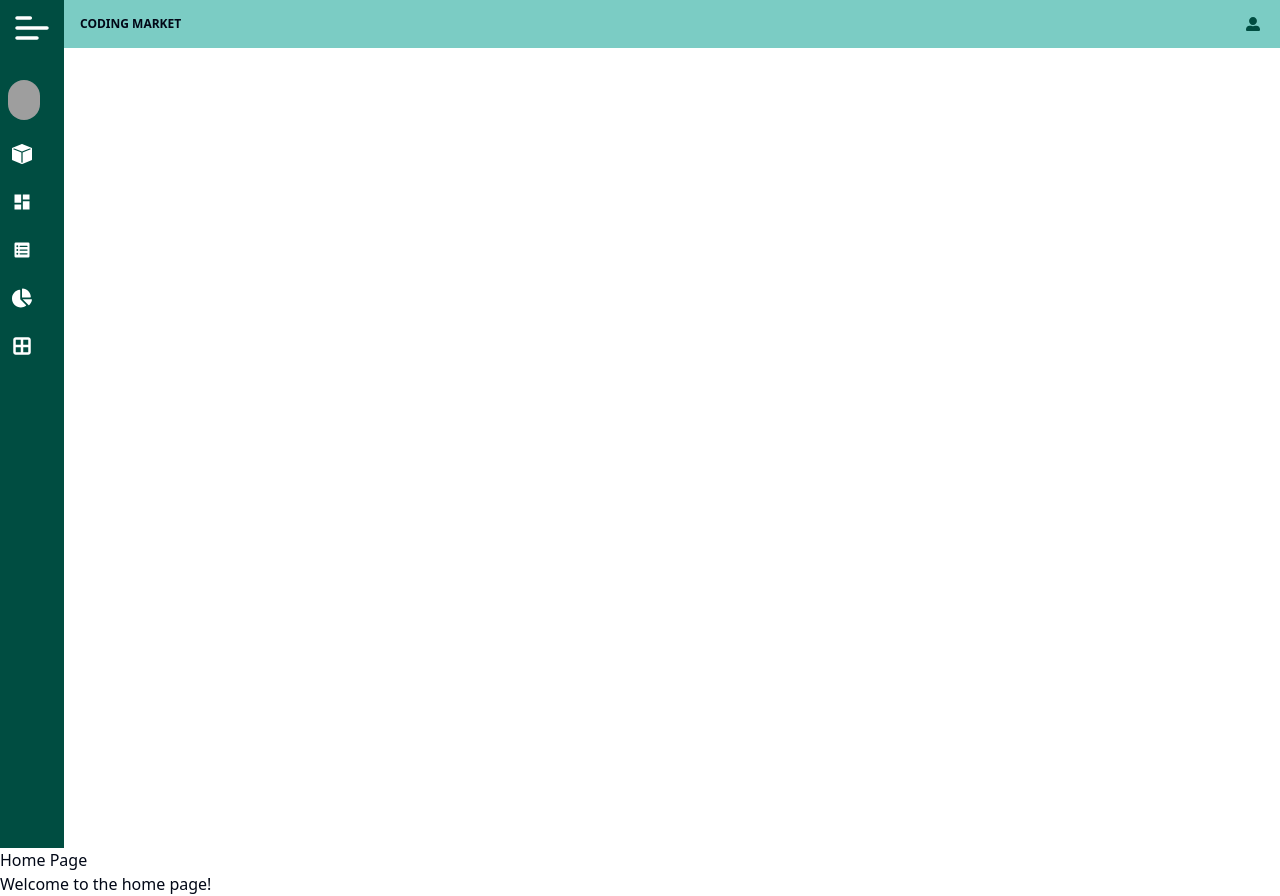
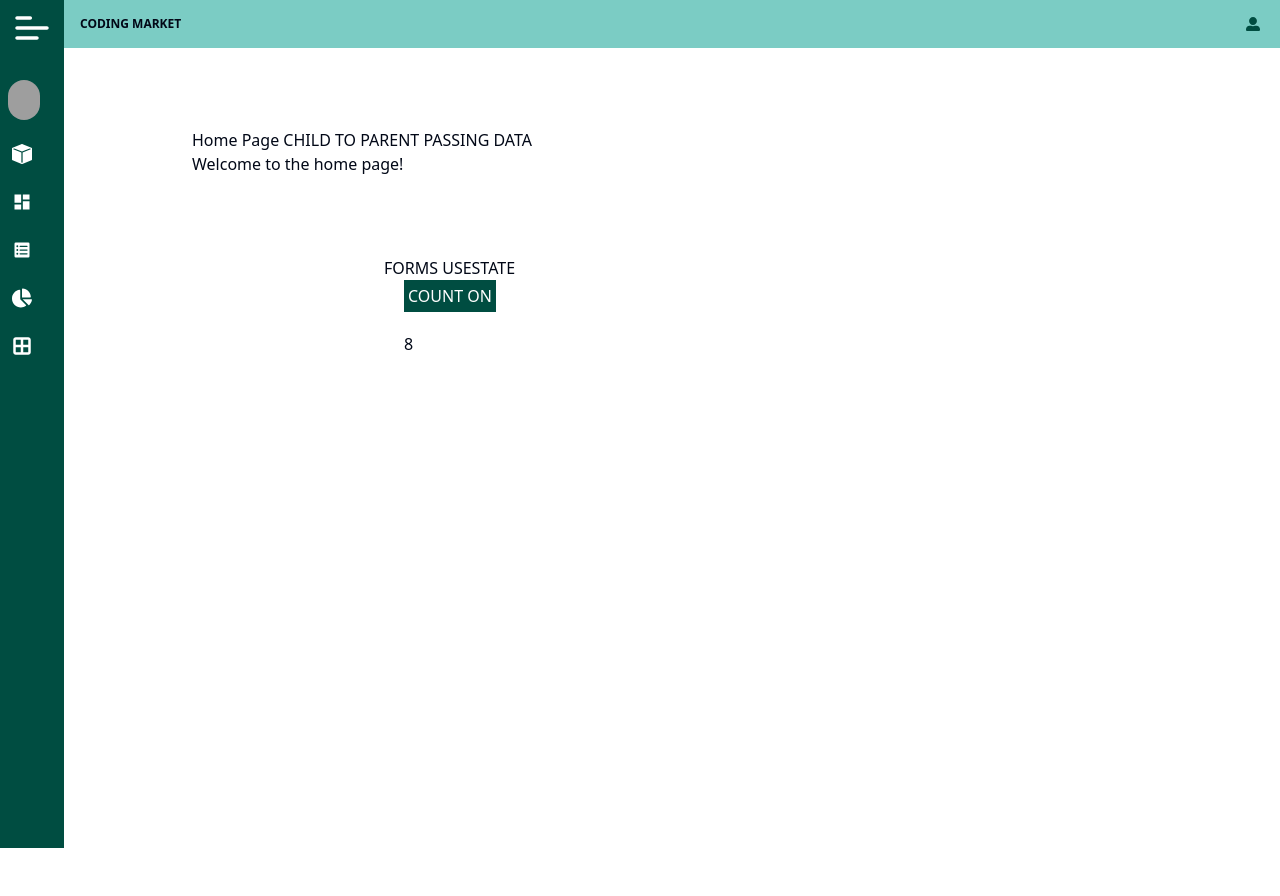
Before and after one commit to wanpyn/React-Dashboard-Practice, a React (Vite) app: page / in a window 1280 px wide. After the commit the page ends 848 px from the top, so only its background shows below. Built offline with nearby package versions, Linux system fonts and the light colour scheme; grey boxes are pictures that could not be loaded.

Commit message:
added usecontext usestate useref usereducer etc

```diff
--- a/src/App.jsx
+++ b/src/App.jsx
@@ -1,8 +1,12 @@
+import React from "react";
 import { useState } from "react";
 import { Route, Routes } from "react-router-dom";
 import Dashboard from "./Dashboard";
 import Forms from "./Forms";
 import HomePage from "./HomePage";
+import UIElements from "./UIElements";
+import Charts from "./Charts";
+import Table from "./Table";
 
 function App() {
   const [isOpen, setIsOpen] = useState(false);
@@ -10,12 +14,13 @@ function App() {
   return (
     <div>
       <Dashboard isOpen={isOpen} setIsOpen={setIsOpen} />
-      <div className="content">
-        <Routes>
-          <Route path="/" element={<HomePage />} />
-          <Route path="/forms" element={<Forms />} />
-        </Routes>
-      </div>
+      <Routes>
+        <Route path="/" element={<HomePage />} />
+        <Route path="/forms" element={<Forms />} />
+        <Route path="/ui-elements" element={<UIElements />} />
+        <Route path="/charts" element={<Charts />} />
+        <Route path="/tables" element={<Table />} />
+      </Routes>
     </div>
   );
 }
--- /dev/null
+++ b/src/Charts.jsx
@@ -0,0 +1,19 @@
+import React, { useEffect, useRef } from "react";
+import HomePage from "./HomePage";
+
+const Charts = () => {
+  const ref = useRef();
+  useEffect(() => {
+    console.log(ref.current.offsetHeight);
+  });
+  return (
+    <div className="absolute pl-48 top-32">
+      <h1>CHARTS using UseRef</h1>
+      <br></br>
+      <br></br>
+      <h1 ref={ref}>HELLO CHECK CONSOLE FOR CORDINATES </h1>
+    </div>
+  );
+};
+
+export default Charts;
--- a/src/Dashboard.jsx
+++ b/src/Dashboard.jsx
@@ -1,15 +1,14 @@
 import React from "react";
 import Nav from "./Nav";
 import Sidebar from "./Sidebar";
+import Forms from "./Forms";
 
 const Dashboard = ({ isOpen, setIsOpen }) => {
   return (
     <>
       <div className="">
         <Nav isOpen={isOpen} setIsOpen={setIsOpen} />
-        <Sidebar isOpen={isOpen} />
-
-        {console.log("wadadadawdawd")}
+        <Sidebar isOpen={isOpen} /> {/* Render Sidebar outside of Routes */}
       </div>
     </>
   );
--- a/src/Forms.jsx
+++ b/src/Forms.jsx
@@ -1,18 +1,31 @@
-import React from "react";
+import React, { useState, useEffect } from "react";
 
-const Forms = () => {
+import HomePage from "./HomePage";
+
+const Forms = (props) => {
+  const [count, setCount] = useState(8);
+  const increment = () => {
+    setCount((c) => c + 1);
+  };
+  function handledata(e) {
+    e.preventDefault();
+    props.getData(count);
+  }
+  useEffect(() => {
+    console.log(count);
+  }, [count]);
+
   return (
-    <div>
-      <h2>Forms Page</h2>
-      <form>
-        <label htmlFor="name">Name:</label>
-        <input type="text" id="name" name="name" />
-        <br />
-        <label htmlFor="email">Email:</label>
-        <input type="email" id="email" name="email" />
-        <br />
-        <button type="submit">Submit</button>
-      </form>
+    <div className=" absolute pl-48 top-32">
+      <h1>FORMS USESTATE</h1>
+      <button
+        className="bg-dark-green text-white p-1 ml-5"
+        onClick={increment}
+        onChange={handledata}
+      >
+        COUNT ON
+      </button>
+      <h1 className="p-5">{count}</h1>
     </div>
   );
 };
--- a/src/HomePage.jsx
+++ b/src/HomePage.jsx
@@ -1,10 +1,15 @@
 import React from "react";
+import Forms from "./Forms";
 
 const HomePage = () => {
+  function getData(data) {
+    console.log(data);
+  }
   return (
-    <div>
-      <h2>Home Page</h2>
+    <div className=" absolute pl-48 top-32">
+      <h2>Home Page CHILD TO PARENT PASSING DATA</h2>
       <p>Welcome to the home page!</p>
+      <Forms getData={getData} />
     </div>
   );
 };
--- a/src/Nav.jsx
+++ b/src/Nav.jsx
@@ -1,4 +1,4 @@
-import { useState } from "react";
+import { useEffect, useState } from "react";
 import { CgMenuLeft } from "react-icons/cg";
 import { FaUserAlt } from "react-icons/fa";
 import DropDownMenu from "./DropDownMenu";
@@ -20,6 +20,11 @@ const Nav = ({ isOpen, setIsOpen }) => {
         className="text-white text-5xl w-16 items-center pt-2 cursor-pointer"
         onClick={toggleMenuHandle}
       />
+      {useEffect(() => {
+        {
+          onclick = { toggleMenuHandle };
+        }
+      }, [toggleMenuHandle])}
       <h1 className="flex items-center flex-1 bg-sky-blue text-xs semibold pl-4 text-light-green font-semibold">
         CODING MARKET
         <button
--- a/src/Routers/Router.jsx
+++ /dev/null
@@ -1,20 +0,0 @@
-import React from "react";
-
-const Router = () => {
-  return (
-    <div>
-      {/* <BrowserRouter>
-        <Routes>
-          <Route index element={<Dashboard />} />
-          <Route path="/dashboard" element={<Dashboard />} />
-          <Route path="/forms" element={<Forms />} />
-          <Route path="" element={<Dashboard />} />
-          <Route path="" element={<Dashboard />} />
-          <Route path="" element={<Dashboard />} />
-        </Routes>
-      </BrowserRouter> */}
-    </div>
-  );
-};
-
-export default Router;
--- /dev/null
+++ b/src/Table.jsx
@@ -0,0 +1,19 @@
+import React, { useState, createContext } from "react";
+import Table2 from "./Table2";
+
+export const UserContext = createContext();
+const Table = () => {
+  const [user, setUser] = useState("wanpyn");
+
+  return (
+    <div className="absolute pl-48 top-32 box">
+      <h1>TABbles 1 useContext</h1>
+      <h2 className="text-dark-green bg-black">{`helo ${user}`}</h2>
+      <UserContext.Provider value={user}>
+        <Table2 user={user} />
+      </UserContext.Provider>
+    </div>
+  );
+};
+
+export default Table;
--- /dev/null
+++ b/src/Table2.jsx
@@ -0,0 +1,13 @@
+import Table3 from "./Table3";
+import React from "react";
+
+const Table2 = () => {
+  return (
+    <div className="absolute pl-48 top-32 box">
+      <h1>TABLES 2 </h1>
+      <Table3 />
+    </div>
+  );
+};
+
+export default Table2;
--- /dev/null
+++ b/src/Table3.jsx
@@ -0,0 +1,13 @@
+import React, { useContext } from "react";
+import { UserContext } from "./Table";
+const Table3 = () => {
+  const user = useContext(UserContext);
+  return (
+    <div className="absolute pl-48 top-32 box">
+      <h1>TABLES 3 useContext passed value from table 1</h1>
+      <h2 className="text-dark-green bg-black">{`bye${user}`}</h2>
+    </div>
+  );
+};
+
+export default Table3;
--- /dev/null
+++ b/src/UIElements.jsx
@@ -0,0 +1,43 @@
+import React, { useReducer } from "react";
+import HomePage from "./HomePage";
+
+const UIElements = () => {
+  const intialise = { backgroundColor: "#8ecae6" };
+  const reducer = (state, action) => {
+    switch (action) {
+      case "dark-blue":
+        return { backgroundColor: "#219ebc" };
+
+      case "light-pink":
+        return { backgroundColor: "#ffc8dd" };
+    }
+  };
+  const [state, dispatcher] = useReducer(reducer, intialise);
+  return (
+    <div className="absolute pl-48 top-32">
+      <h1>UI-ELEMENTS USING REDUCER</h1>
+      <h2 style={{ backgroundColor: state.backgroundColor }}>HElllo UI</h2>
+      <br></br>
+      <br></br> <br></br>
+      <br></br>
+      <button
+        className="border-4 bg-slate-600"
+        onClick={() => dispatcher("dark-blue")}
+      >
+        TURN TO DARK BLUE
+      </button>
+      <br></br>
+      <br></br>
+      <br></br>
+      <br></br>
+      <button
+        className="border-4 bg-dark-green"
+        onClick={() => dispatcher("light-pink")}
+      >
+        TURN TO light PINK
+      </button>
+    </div>
+  );
+};
+
+export default UIElements;
--- a/src/index.css
+++ b/src/index.css
@@ -70,7 +70,13 @@
   * {
     @apply border-border;
   }
+
   body {
     @apply bg-background text-foreground;
   }
+
+  .box {
+    border: 3px solid;
+    padding: 25px;
   }
+}
```
Lines whose indentation alone changed are shown as unchanged.
